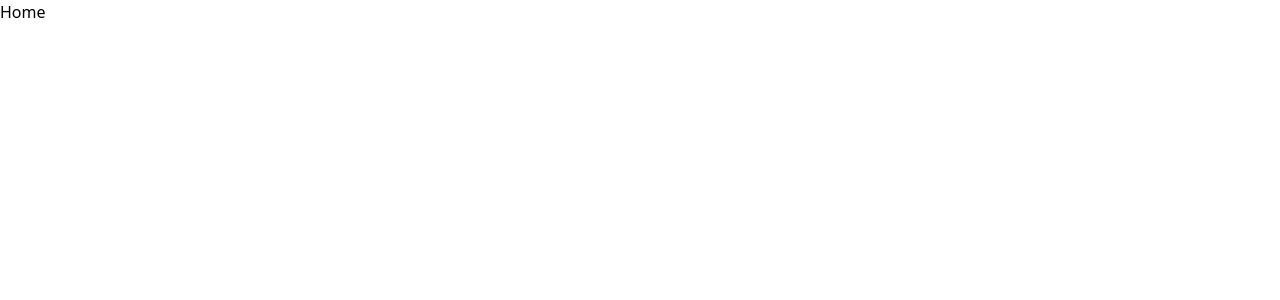
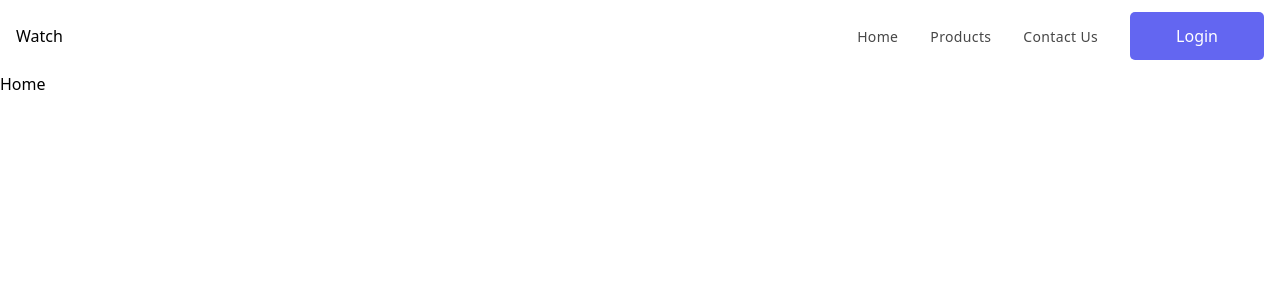
Before and after one commit to nwebpro/time-watch-client, a React (Create React App) app: page / in a window 1280 px wide. Shown: the top 300 px of the page. Built offline with nearby package versions, Linux system fonts and the light colour scheme.

Commit message:
header section added

```diff
--- /dev/null
+++ b/src/Components/Button/Button.jsx
@@ -0,0 +1,9 @@
+import React from 'react';
+
+const Button = ({ btnText, classes }) => {
+    return (
+        <button className={`rounded-[5px] bg-indigo-500 text-white leading-6 text-base ${ classes }`}>{ btnText }</button>
+    );
+};
+
+export default Button;
--- a/src/Pages/Shared/Header/Header.jsx
+++ b/src/Pages/Shared/Header/Header.jsx
@@ -1,11 +1,149 @@
-import React from 'react';
+import React, { useState } from 'react'
+import { Link, NavLink } from 'react-router-dom'
+import Button from '../../../Components/Button/Button';
+
+const menuItems = [
+    {
+        path: 'home',
+        title: 'Home'
+    },
+    {
+        path: 'products',
+        title: 'Products'
+    },
+    {
+        path: 'contact-us',
+        title: 'Contact Us'
+    }
+]
 
 const Header = () => {
+    const [isMenuOpen, setIsMenuOpen] = useState(false)
+
     return (
-        <header>
-
+        <header className='py-3'>
+            <div className="px-4 mx-auto container">
+                <div className="relative flex items-center justify-between">
+                    <Link
+                        to="/"
+                        aria-label="Jerin's Parlour"
+                        title="Jerin's Parlour"
+                        className="inline-flex items-center"
+                    >
+                        Watch
+                    </Link>
+                    <ul className="items-center hidden space-x-8 lg:flex">
+                        {
+                            menuItems.map(item => (
+                                <li key={item.path}>
+                                    <NavLink
+                                        to={ item.path }
+                                        aria-label={ item.title }
+                                        title={ item.title }
+                                        className={({ isActive }) =>
+                                            isActive
+                                            ? 'text-sm font-semibold tracking-wide text-[#474747]'
+                                            : 'text-sm font-normal tracking-wide text-[#474747]'
+                                        }
+                                    >
+                                        { item.title }
+                                    </NavLink>
+                                </li>
+                            ))
+                        }
+                        <li>
+                            <Link to='/login'>
+                                <Button btnText={'Login'} classes={'py-3 px-[46px]'} />
+                            </Link>
+                        </li>
+                    </ul>
+                    <div className="lg:hidden">
+                        <button
+                        aria-label="Open Menu"
+                        title="Open Menu"
+                        className="p-2 -mr-1 transition duration-200 rounded focus:outline-none focus:shadow-outline"
+                        onClick={() => setIsMenuOpen(true)}
+                        >
+                            <svg className="w-5 text-theme-primary" viewBox="0 0 24 24">
+                                <path
+                                fill="currentColor"
+                                d="M23,13H1c-0.6,0-1-0.4-1-1s0.4-1,1-1h22c0.6,0,1,0.4,1,1S23.6,13,23,13z"
+                                />
+                                <path
+                                fill="currentColor"
+                                d="M23,6H1C0.4,6,0,5.6,0,5s0.4-1,1-1h22c0.6,0,1,0.4,1,1S23.6,6,23,6z"
+                                />
+                                <path
+                                fill="currentColor"
+                                d="M23,20H1c-0.6,0-1-0.4-1-1s0.4-1,1-1h22c0.6,0,1,0.4,1,1S23.6,20,23,20z"
+                                />
+                            </svg>
+                        </button>
+                        {isMenuOpen && (
+                        <div className="absolute top-0 left-0 w-full bg-theme-secondary">
+                            <div className="p-5 bg-white rounded shadow-sm">
+                                <div className="flex items-center justify-between mb-4">
+                                    <div>
+                                        <Link
+                                            to="/"
+                                            aria-label="Jerin's Parlour"
+                                            title="Jerin's Parlour"
+                                            className="inline-flex items-center"
+                                        >
+                                            Watch
+                                        </Link>
+                                    </div>
+                                    <div>
+                                        <button
+                                            aria-label="Close Menu"
+                                            title="Close Menu"
+                                            className="p-2 -mt-2 -mr-2 transition duration-200 rounded text-theme-primary hover:text-theme-primary focus:outline-none focus:shadow-outline"
+                                            onClick={() => setIsMenuOpen(false)}
+                                        >
+                                            <svg className="w-5 text-themeWhite" viewBox="0 0 24 24">
+                                            <path
+                                                fill="currentColor"
+                                                d="M19.7,4.3c-0.4-0.4-1-0.4-1.4,0L12,10.6L5.7,4.3c-0.4-0.4-1-0.4-1.4,0s-0.4,1,0,1.4l6.3,6.3l-6.3,6.3 c-0.4,0.4-0.4,1,0,1.4C4.5,19.9,4.7,20,5,20s0.5-0.1,0.7-0.3l6.3-6.3l6.3,6.3c0.2,0.2,0.5,0.3,0.7,0.3s0.5-0.1,0.7-0.3 c0.4-0.4,0.4-1,0-1.4L13.4,12l6.3-6.3C20.1,5.3,20.1,4.7,19.7,4.3z"
+                                            />
+                                            </svg>
+                                        </button>
+                                    </div>
+                                </div>
+                                <nav>
+                                    <ul className="space-y-4">
+                                        {
+                                            menuItems.map(item => (
+                                                <li key={item.path}>
+                                                    <NavLink
+                                                        to={ item.path }
+                                                        aria-label={ item.title }
+                                                        title={ item.title }
+                                                        className={({ isActive }) =>
+                                                            isActive
+                                                            ? 'text-sm font-semibold tracking-wide text-[#474747]'
+                                                            : 'text-sm font-normal tracking-wide text-[#474747]'
+                                                        }
+                                                    >
+                                                        { item.title }
+                                                    </NavLink>
+                                                </li>
+                                            ))
+                                        }
+                                        <li>
+                                            <Link to='/login'>
+                                                <Button btnText={'Login'} classes={'py-3 px-[46px]'} />
+                                            </Link>
+                                        </li>
+                                    </ul>
+                                </nav>
+                            </div>
+                        </div>
+                        )}
+                    </div>
+                </div>
+            </div>
         </header>
     );
 };
 
-export default Header;
+export default Header
```
